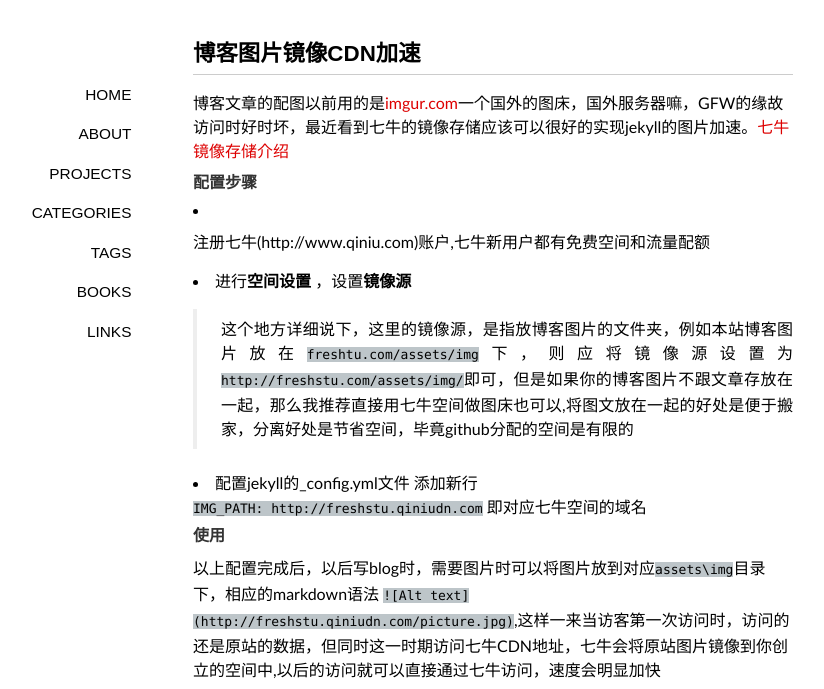
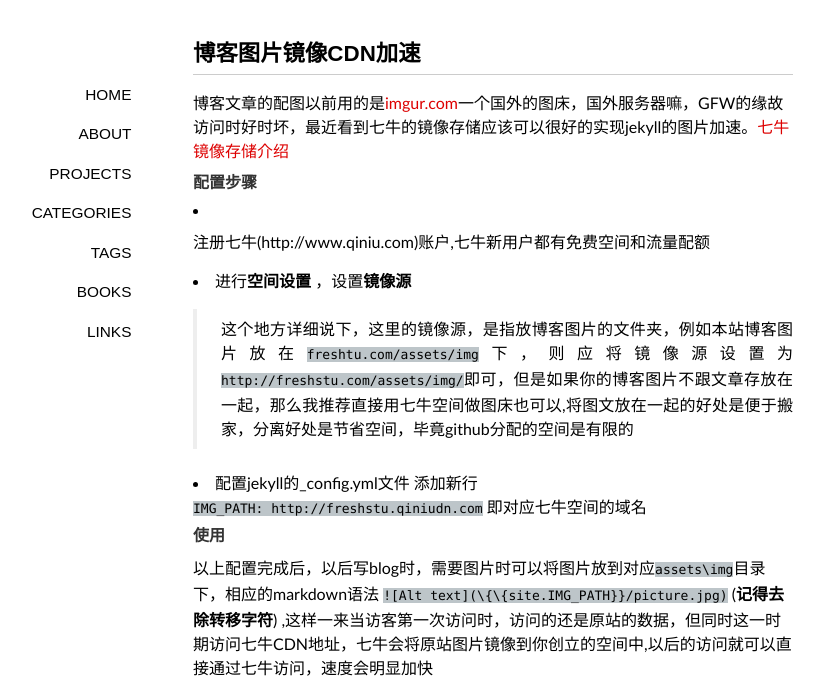
Before and after one commit to lazybios/lazybios.github.com, a Jekyll site: the page built from _posts/2014-01-13-config-imgage-cdn-for-github-page-blog.md, in a window 1280 px wide, cut to the strip 0-689 px from the top of the page. Shown: the whole strip, without its empty margins (147-971 px from the left). Built offline with Jekyll 4.4.1, drawn with Linux system fonts in a browser that asks for light colours; some web fonts are replaced; Markdown is read by kramdown in place of the engine named in the settings; comment, search, counter and statistics services are not loaded.

Commit message:
fixed last commit

```diff
--- a/_posts/2014-01-13-config-imgage-cdn-for-github-page-blog.md
+++ b/_posts/2014-01-13-config-imgage-cdn-for-github-page-blog.md
@@ -21,7 +21,7 @@
 `IMG_PATH: http://freshstu.qiniudn.com`    即对应七牛空间的域名
 
 ####使用
-以上配置完成后，以后写blog时，需要图片时可以将图片放到对应`assets\img`目录下，相应的markdown语法 `![Alt text]({{site.IMG_PATH}}/picture.jpg)`,这样一来当访客第一次访问时，访问的还是原站的数据，但同时这一时期访问七牛CDN地址，七牛会将原站图片镜像到你创立的空间中,以后的访问就可以直接通过七牛访问，速度会明显加快
+以上配置完成后，以后写blog时，需要图片时可以将图片放到对应`assets\img`目录下，相应的markdown语法 `![Alt text](\{\{site.IMG_PATH}}/picture.jpg)` \(**记得去除转移字符**\) ,这样一来当访客第一次访问时，访问的还是原站的数据，但同时这一时期访问七牛CDN地址，七牛会将原站图片镜像到你创立的空间中,以后的访问就可以直接通过七牛访问，速度会明显加快
 
 ####测试：
 ![测试图片]({{site.IMG_PATH}}/35YOtX2.jpg)
```
